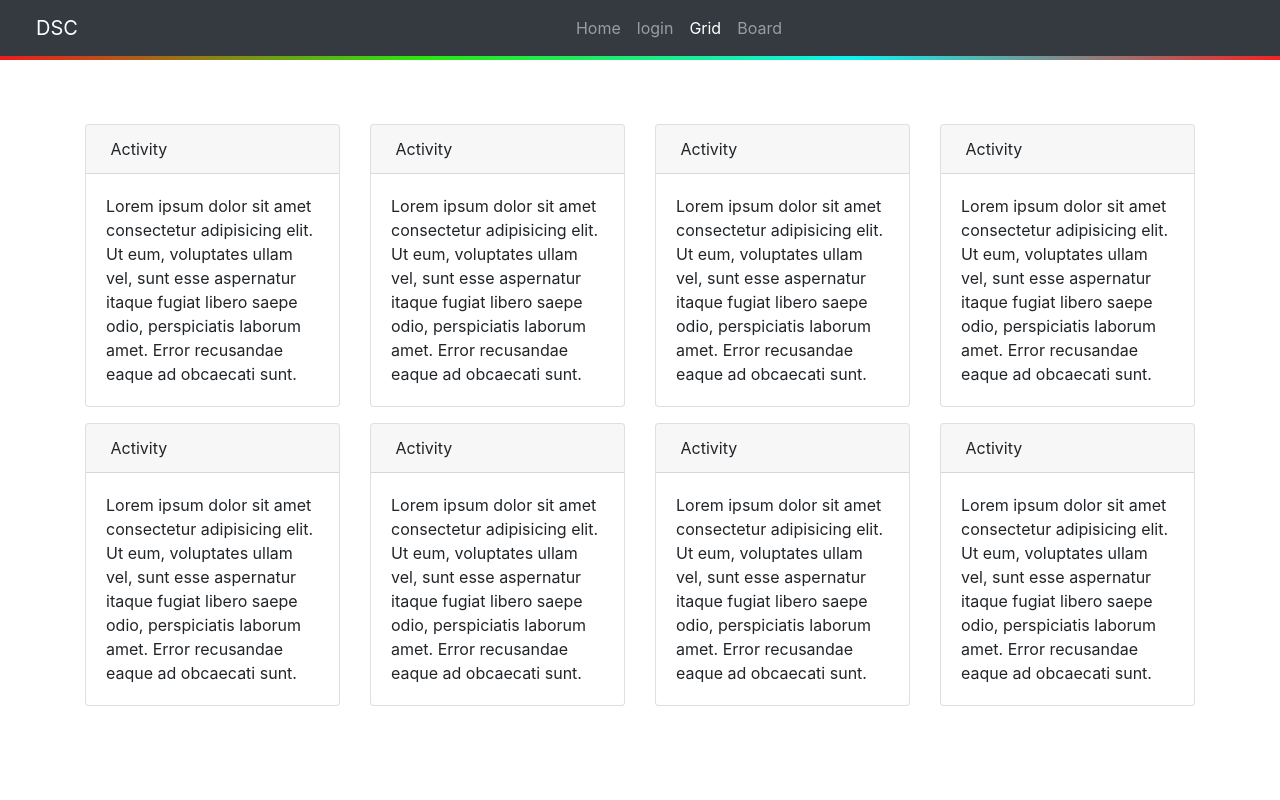
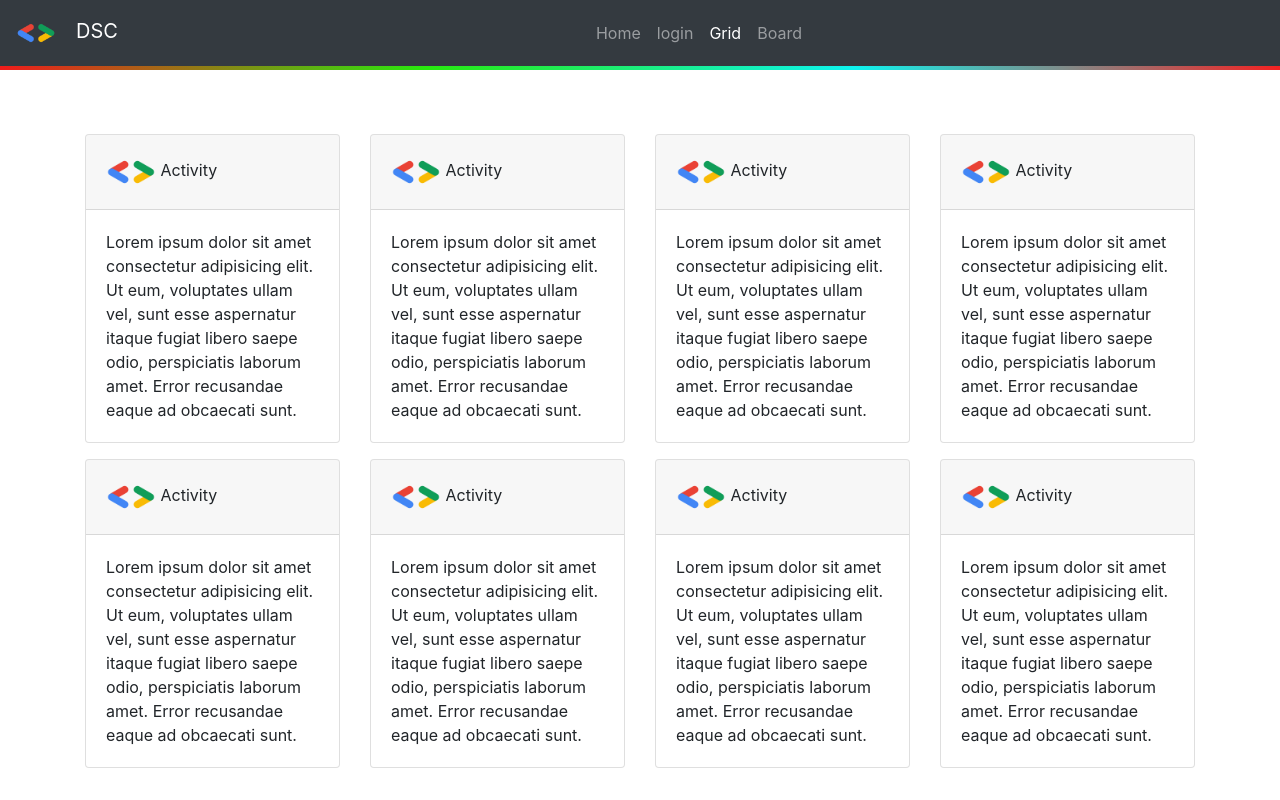
Before and after one commit to Binu42/DSC-2019, a plain HTML site: page grid.html in a window 1280 px wide. Drawn offline with nearby package versions, Linux system fonts and the light colour scheme; the site is published under a folder, as on GitHub Pages, so addresses that start at the root find nothing.

Commit message:
change in logo url

```diff
--- a/css/style.css
+++ b/css/style.css
@@ -15,25 +15,25 @@
 }
 
 .carousel-image1 {
-    background: url('../img/image1.jpg');
+    background: url('/img/image1.jpg');
     background-size: cover;
     background-position: center;
 }
 
 .carousel-image2 {
-    background: url('../img/image2.jpg');
+    background: url('/img/image2.jpg');
     background-size: cover;
     background-position: center;
 }
 
 .carousel-image3 {
-    background: url('../img/image3.jpg');
+    background: url('/img/image3.jpg');
     background-size: cover;
     background-position: center;
 }
 
 .carousel-image4 {
-    background: url('../img/image4.jpg');
+    background: url('/img/image4.jpg');
     background-size: cover;
     background-position: center;
 }
--- a/grid.html
+++ b/grid.html
@@ -11,7 +11,7 @@
         integrity="sha384-WskhaSGFgHYWDcbwN70/dfYBj47jz9qbsMId/iRN3ewGhXQFZCSftd1LZCfmhktB" crossorigin="anonymous">
     <link rel="stylesheet" href="css/style.css">
     <title>Bootstrap Theme</title>
-    <link rel="shortcut icon" href="../img/logo.png">
+    <link rel="shortcut icon" href="img/logo.png">
 </head>
 
 <body>
@@ -19,7 +19,7 @@
 
     <nav class="navbar navbar-expand-sm navbar-dark bg-dark">
         <a class="navbar-brand" href="index.html">
-            <img src="/img/logo.png" alt="" class="img-fluid" width="40">&emsp;DSC</a>
+            <img src="img/logo.png" alt="" class="img-fluid" width="40">&emsp;DSC</a>
         <button class="navbar-toggler d-lg-none" type="button" data-toggle="collapse" data-target="#collapsibleNavId"
             aria-controls="collapsibleNavId" aria-expanded="false" aria-label="Toggle navigation"></button>
         <div class="collapse navbar-collapse" id="collapsibleNavId">
@@ -45,7 +45,7 @@
             <div class="col-lg-3 col-md-4 no-wrap  mt-3">
                 <div class="card">
                     <div class="card-header">
-                        <img src="/img/logo.png" alt="" width="50"> Activity
+                        <img src="img/logo.png" alt="" width="50"> Activity
                     </div>
                     <div class="card-body">
                         Lorem ipsum dolor sit amet consectetur adipisicing elit. Ut eum, voluptates ullam vel, sunt esse
@@ -57,7 +57,7 @@
             <div class="col-lg-3 col-md-4  mt-3">
                 <div class="card">
                     <div class="card-header">
-                        <img src="/img/logo.png" alt="" width="50"> Activity
+                        <img src="img/logo.png" alt="" width="50"> Activity
                     </div>
                     <div class="card-body">
                         Lorem ipsum dolor sit amet consectetur adipisicing elit. Ut eum, voluptates ullam vel, sunt esse
@@ -69,7 +69,7 @@
             <div class="col-lg-3 col-md-4  mt-3">
                 <div class="card">
                     <div class="card-header">
-                        <img src="/img/logo.png" alt="" width="50"> Activity
+                        <img src="img/logo.png" alt="" width="50"> Activity
                     </div>
                     <div class="card-body">
                         Lorem ipsum dolor sit amet consectetur adipisicing elit. Ut eum, voluptates ullam vel, sunt esse
@@ -81,7 +81,7 @@
             <div class="col-lg-3 col-md-4  mt-3">
                 <div class="card">
                     <div class="card-header">
-                        <img src="/img/logo.png" alt="" width="50"> Activity
+                        <img src="img/logo.png" alt="" width="50"> Activity
                     </div>
                     <div class="card-body">
                         Lorem ipsum dolor sit amet consectetur adipisicing elit. Ut eum, voluptates ullam vel, sunt esse
@@ -93,7 +93,7 @@
             <div class="col-lg-3 col-md-4  mt-3">
                 <div class="card">
                     <div class="card-header">
-                        <img src="/img/logo.png" alt="" width="50"> Activity
+                        <img src="img/logo.png" alt="" width="50"> Activity
                     </div>
                     <div class="card-body">
                         Lorem ipsum dolor sit amet consectetur adipisicing elit. Ut eum, voluptates ullam vel, sunt esse
@@ -105,7 +105,7 @@
             <div class="col-lg-3 col-md-4  mt-3">
                 <div class="card">
                     <div class="card-header">
-                        <img src="/img/logo.png" alt="" width="50"> Activity
+                        <img src="img/logo.png" alt="" width="50"> Activity
                     </div>
                     <div class="card-body">
                         Lorem ipsum dolor sit amet consectetur adipisicing elit. Ut eum, voluptates ullam vel, sunt esse
@@ -117,7 +117,7 @@
             <div class="col-lg-3 col-md-4  mt-3">
                 <div class="card">
                     <div class="card-header">
-                        <img src="/img/logo.png" alt="" width="50"> Activity
+                        <img src="img/logo.png" alt="" width="50"> Activity
                     </div>
                     <div class="card-body">
                         Lorem ipsum dolor sit amet consectetur adipisicing elit. Ut eum, voluptates ullam vel, sunt esse
@@ -129,7 +129,7 @@
             <div class="col-lg-3 col-md-4  mt-3">
                 <div class="card">
                     <div class="card-header">
-                        <img src="/img/logo.png" alt="" width="50"> Activity
+                        <img src="img/logo.png" alt="" width="50"> Activity
                     </div>
                     <div class="card-body">
                         Lorem ipsum dolor sit amet consectetur adipisicing elit. Ut eum, voluptates ullam vel, sunt esse
```
Also changed, not shown: board.html (+3 -3 lines), index.html (+2 -2 lines), login.html (+3 -3 lines).
